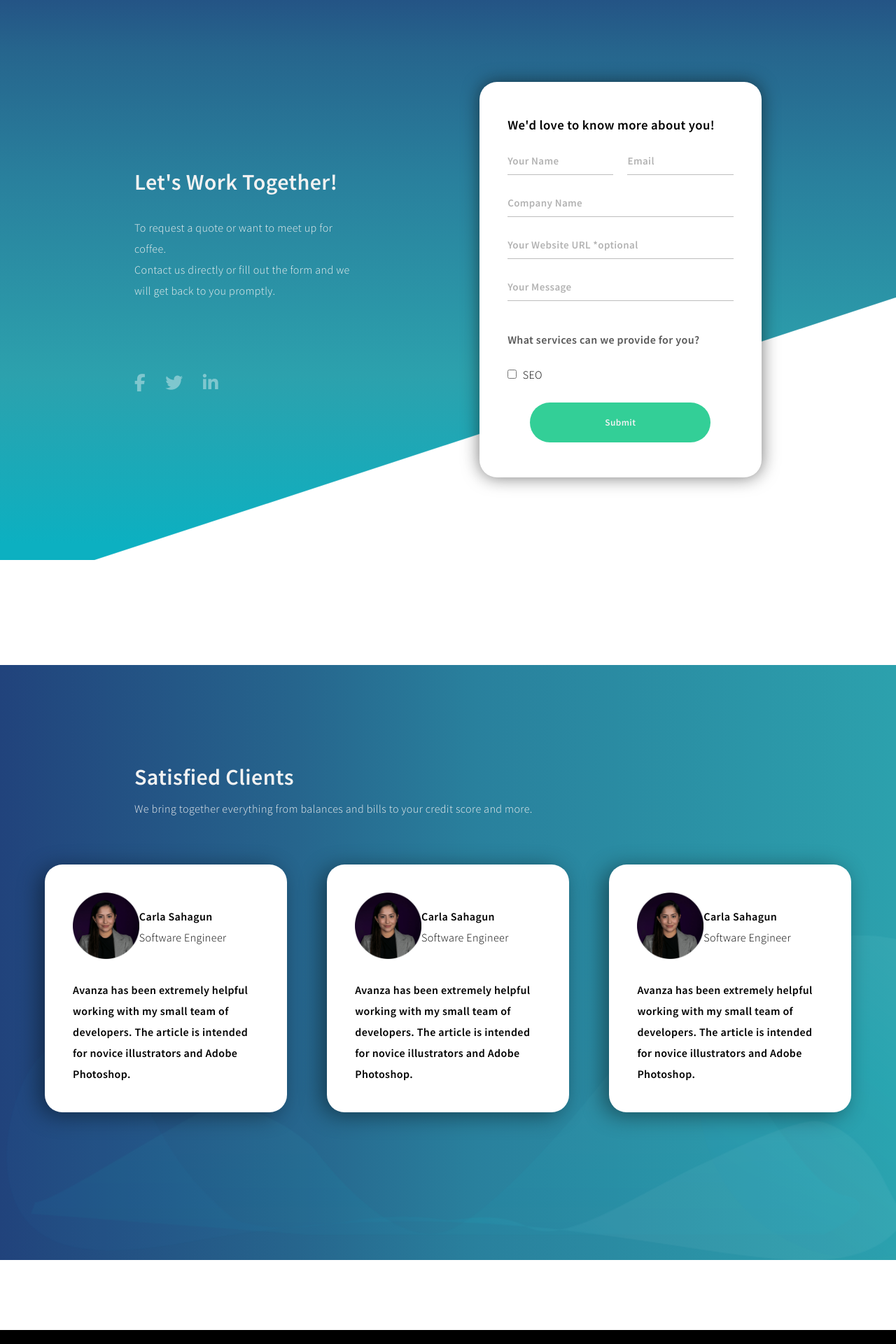
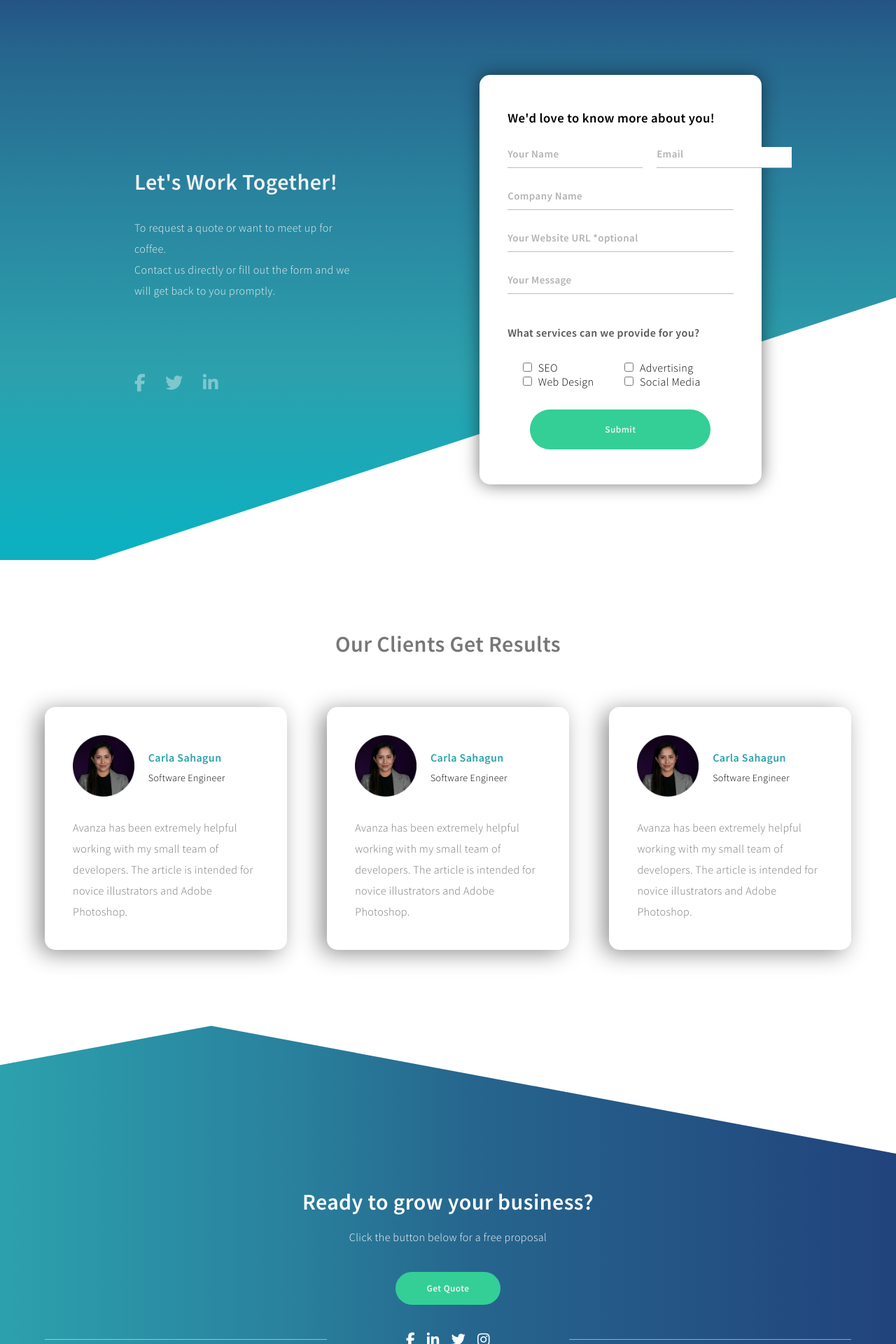
Before and after one commit to itacamba/avanza, a PHP site: page / in a window 1280 px wide. Shown: the part 1640-3560 px from the top of the page at 70% size. Run offline with PHP 8.4, Linux system fonts and the light colour scheme; some libraries are stand-ins or nearby versions.

Commit message:
website working for desktop and mobile

```diff
--- a/index.html
+++ b/index.html
@@ -27,14 +27,14 @@
                 <a href="" id="x">x</a>
                 <a href="">WORK</a>
                 <a href="">APPROACH</a>
-                <a href="">LEARN</a>
+                <a href="">SERVICES</a>
                 <a href="">LET'S TALK</a>
             </div>
             <nav id="nav">
                 <a href="">WORK</a>
                 <a href="">APPROACH</a>
-                <a href="">LEARN</a>
-                <a href="">LET'S TALK</a>
+                <a href="">SERVICES</a>
+                <a href="">GET A QUOTE</a>
             </nav>
         </header>
 
@@ -42,7 +42,7 @@
             <div id="big-a">
                 <img src="./images/biga.png" alt="">
             </div>
-            <h1>We drive persistent growth for small local businesses-</h1>
+            <h1>We drive persistent growth for local businesses-</h1>
             <p>We are not satisfied with doing the bare minimum,</p>
             <p>We understand what it takes to run and grow a business.</p>
             <button class="green-btn">Learn More</button>
@@ -120,7 +120,7 @@
 
     <div id="contact-section" class="vertical-gradient">
 
-        <div id="contact-section-content" class="container-70">
+        <div id="contact-section-content" >
 
             <div id="contact-lets-work">
                 <div id="contact-text">
@@ -149,9 +149,27 @@
                     <textarea name="message" rows="1" placeholder="Your Message"></textarea>
                     <h4>What services can we provide for you?</h4>
                     <div id="contact-checkboxes">
-                        <div class="service-checkbox">
+                        <div class="service-checkboxes">
+                            <div id="checkboxes-left">
+                                <div>
                                     <input id="seo" name="seo" type="checkbox">
                                     <label for="seo">SEO </label>
+                                </div>
+                                <div>
+                                    <input id="web-design" name="web-design" type="checkbox">
+                                    <label for="web-design">Web Design </label>
+                                </div>
+                            </div>
+                            <div id="checkboxes-right">
+                                <div>
+                                    <input id="advertising" name="advertising" type="checkbox">
+                                    <label for="advertising">Advertising </label>
+                                </div>
+                                <div>
+                                    <input id="social-media" name="social-media" type="checkbox">
+                                    <label for="social-media">Social Media </label>
+                                </div>
+                            </div>
                         </div>
                         <!-- <div class="service-checkbox">
                             <input id="web-design" name="web-design" type="checkbox">
@@ -179,15 +197,9 @@
         </div>
 
     </div>
-    <div class="gradient-300">
-        <div id="shapes">
-            <img src="./images/shapes.png" alt="">
-        </div>
+
     <div id="testimonials">
-            <h1>Satisfied Clients</h1>
-            <p>We bring together everything from balances and bills to your
-                credit score and more.
-            </p>
+        <h1>Our Clients Get Results</h1>
         <div id="testimonial-boxes" class="container-90">
             <div class="testimonial">
                 <div class="customer-info">
@@ -241,35 +253,29 @@
         </div>
     </div>
 
-    <footer>
-       <div id="f-boxes" class="container-70">
-           <div class="f-box">
-                <h4>Get To Know Us</h4>
-                <div class="f-services-list">
-                    <a href="#">Our Services</a>
-                    <a href="#">Our Vision</a>
-                    <a href="#">Results</a>
+    <footer class="horizontal-gradient">
+        <div class="custom-shape-divider-top-1603992979">
+            <svg data-name="Layer 1" xmlns="http://www.w3.org/2000/svg" viewBox="0 0 1200 120" preserveAspectRatio="none">
+                <path d="M598.97 114.72L0 0 0 120 1200 120 1200 0 598.97 114.72z" class="shape-fill"></path>
+            </svg>
         </div>
+        <div id="footer-header">
+            <h1>Ready to grow your business?</h1>
+            <p>Click the button below for a free proposal</p>
+            <button class="green-btn">Get Quote</button>
         </div>
-           <div class="f-box">
-            <h4>Contact Us</h4>
-            <div class="f-services-list">
-                <a href="#">(571) 201 - 6904</a>
-                <a href="#">hello@avanzaagency.com</a>
+        <div id="footer-social">
+            <div class="thin-white-line"></div>
+            <div id="social-links">
+                <i class="fab fa-facebook-f"></i>
+                <i class="fab fa-linkedin-in"></i>
+                <i class="fab fa-twitter"></i>
+                <i class="fab fa-instagram"></i>
             </div>
+            <div class="thin-white-line"></div>
         </div>
-            <div class="f-box">
-                <h4>Let's Connect</h4>
-                <!-- <form method="POST">
-                    <label for="name">Name</label>
-                    <input type="text" name="name" class="input-field" required/>
-                    <label for="email">E-mail</label>
-                    <input type="email" name="email" class="input-field" required/>
-                    <label for="message">Message</label>
-                    <textarea name="message" required></textarea>
-                    <input type="submit" value="SEND MESSAGE" />
-                </form> -->
-            </div>
+        <div id="copy-right">
+            Copyright © 2020 Avanza. Herndon, VA
         </div>
     </footer>
     <script src="index.js"></script>
--- a/styles.css
+++ b/styles.css
@@ -311,7 +312,7 @@ header{
     width: 45%;
     background-color: white;
     /* height: 70%; */
-    border-radius: 25px;
+    border-radius: 15px;
     z-index: 1000;
     display: flex;
     justify-content: space-between;
@@ -379,45 +380,25 @@ header{
     display: flex;
     flex-wrap: wrap;
 }
-/* input[type='radio']:after {
-    width: 15px;
-    height: 15px;
-    border-radius: 15px;
-    top: -2px;
-    left: -1px;
-    position: relative;
-    background-color: #d1d3d1;
-    content: '';
-    display: inline-block;
-    visibility: visible;
-    border: 2px solid white;
-}
-
-input[type='radio']:checked:after {
-    width: 15px;
-    height: 15px;
-    border-radius: 15px;
-    top: -2px;
-    left: -1px;
-    position: relative;
-    background-color: #ffa500;
-    content: '';
-    display: inline-block;
-    visibility: visible;
-    border: 2px solid white;
-} */
-.service-checkbox{
+.service-checkboxes{
+    width: 100%;
+    display: flex;
+    justify-content: space-around;
+    /* border: 1px solid red; */
     margin-right: 25px;
     margin-bottom: 20px;
 }
-.service-checkbox input{
+
+.service-checkboxes input{
     color: red;
     height: 13px;
-	width: 13px
+    width: 13px;
+    cursor: pointer;
 }
-.service-checkbox label{
+.service-checkboxes label{
     margin-left: 5px;
     font-weight: 300;
+    cursor: pointer;
 }
 #contact-form input[type="submit"]{
     width: 80%;
@@ -455,6 +436,14 @@ input[type='radio']:checked:after {
     background: rgb(36,84,133);
     background: linear-gradient(180deg, rgba(36,84,133,1) 0%, rgba(38,101,141,1) 9%, rgba(41,128,157,1) 32%, rgba(44,161,173,1) 67%, rgba(12,176,193,1) 97%);
 }
+.horizontal-gradient{
+    background: #21437c; /* Old browsers */
+    background: -moz-linear-gradient(left, #2ca1ad 0%, #29809d 33%, #26658d 53%, #21437c 100%); /* FF3.6-15 */
+    background: -webkit-linear-gradient(left, #2ca1ad 0%, #29809d 33%, #26658d 53%, #21437c 100%);; /* Chrome10-25,Safari5.1-6 */
+    background: linear-gradient(to right, #2ca1ad 0%, #29809d 33%, #26658d 53%, #21437c 100%);; /* W3C, IE10+, FF16+, Chrome26+, Opera12+, Safari7+ */
+    filter: progid:DXImageTransform.Microsoft.gradient( startColorstr='#2ca1ad', endColorstr='#214437c',GradientType=1 ); /* IE6-9 */
+
+}
 #shapes{
     position: absolute;
     bottom: 0;
@@ -467,15 +456,13 @@ input[type='radio']:checked:after {
 /* END GRADIENT */
 /* TESTIMONIALS */
 #testimonials{
-    position: absolute;
-    z-index: 1000;
-    top: 140px;
-    /* margin-top: -230px; */
+    width: 100%;
+    margin-top: 100px;
 }
 #testimonials > h1{
-    width: 70%;
+    text-align: center;
     margin: 0 auto;
-    color: #f2f2f2;
+    color: #777777;
 }
 #testimonials > p{
     width: 70%;
@@ -486,7 +473,7 @@ input[type='radio']:checked:after {
 .testimonial{
     width: 30%;
     background:#ffffff;
-    border-radius: 25px;
+    border-radius: 15px;
     -webkit-box-shadow: -8px 5px 32px -1px rgba(0,0,0,0.46);
     box-shadow: -8px 5px 32px -1px rgba(0,0,0,0.46);
     display: flex;
@@ -513,34 +500,98 @@ input[type='radio']:checked:after {
 }
 .info-content{
     width: 180px;
+    margin-left: 20px;
     display: flex;
     flex-direction: column;
     justify-content: center
 }
 .info-content > h2{
     font-size: 16px;
-    color: #000000;
+    color: #2ca1ad;
 }
 .info-content > p{
     margin-top: 10px;
+    font-size: 14px;
     width: 100%;
     color: #000000;
 }
 .testimonial-content{
     margin-top: 25px;
     line-height: 30px;
+    font-weight: 200;
+    color: #777777;
 }
 /* END TESTIMONIALS */
 /* FOOTER */
+.custom-shape-divider-top-1603992979 {
+    position: absolute;
+    top: 0;
+    left: 0;
+    width: 100%;
+    overflow: hidden;
+    line-height: 0;
+    transform: rotate(180deg);
+}
+
+.custom-shape-divider-top-1603992979 svg {
+    position: relative;
+    display: block;
+    width: calc(153% + 1.3px);
+    height: 191px;
+}
+
+.custom-shape-divider-top-1603992979 .shape-fill {
+    fill: #FFFFFF;
+}
 footer{
+    width: 100%;
+    margin: 0 auto;
     margin-top: 100px;
-    width: 100%;
-    background: #000000;
+    padding: 40px 0;
+    background: #26658d;
     color: #ffffff;
+    text-align: center;
+    position: relative;
+}
+#footer-header{
+    margin-top: 200px;
+}
+#footer-header p{
+    margin-top: 20px;
+}
+#footer-header button{
+    margin-top: 40px;
+}
+#footer-social{
+    width: 90%;
+    margin: 0 auto;
+    margin-top: 40px;
+    display: flex;
+    justify-content: space-between;
+    align-items: center;
+}
+.thin-white-line{
+    width: 35%;
+    height: 1px;
+    background-color: #ffffff;
+    opacity: .5;
+}
+#social-links i{
+    font-size: 20px;
+    cursor: pointer;
+}
+#social-links{
+    width: 120px;
     display: flex;
     justify-content: space-between;
 }
-#f-boxes{
+#copy-right{
+    margin-top: 30px;
+    font-size: 10px;
+    font-weight: 200;
+
+}
+/* #f-boxes{
     padding: 80px 0;
     display: flex;
     justify-content: space-between;
@@ -555,17 +606,8 @@ footer{
     font-size: 14px;
     font-weight: 600;
     color: #f2f2f2b7;
-}
-form{
-    width: 350px;
-    /* border: 1px solid red; */
-}
-form > label{
-    width: 100%;
-}
-input{
-width: 100%;
-}
+} */
+
 /* END FOOTER */
 
 
```
Also changed, not shown: other parts of styles.css (+76 -5 lines), 1 other file. Lines whose indentation alone changed are shown as unchanged.
